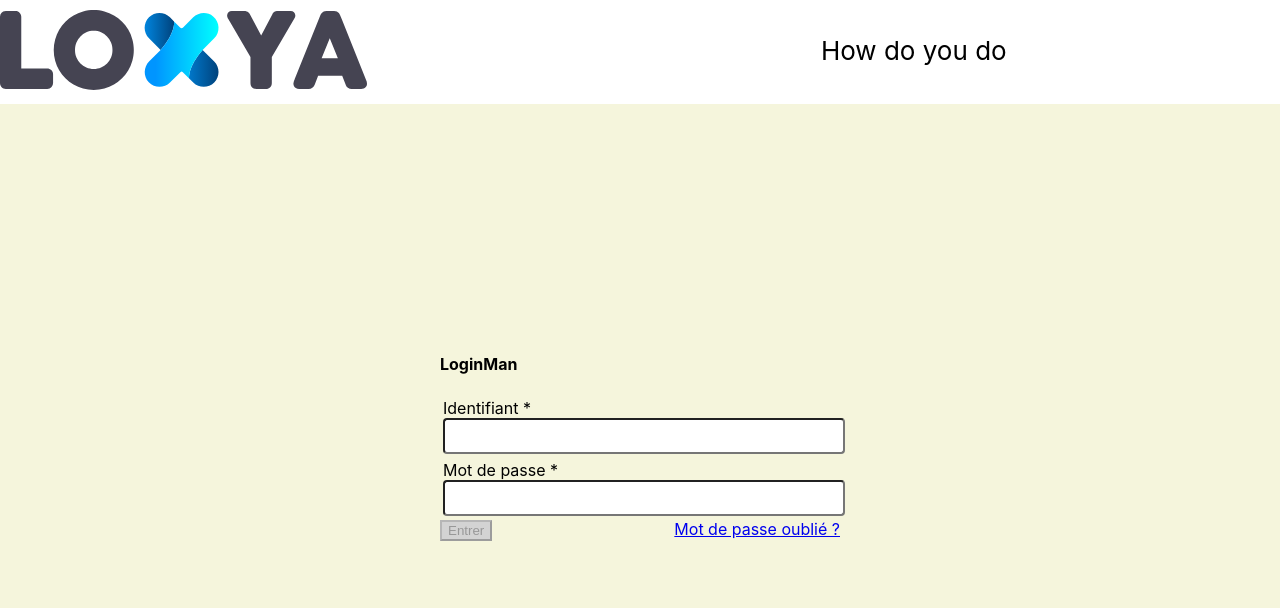
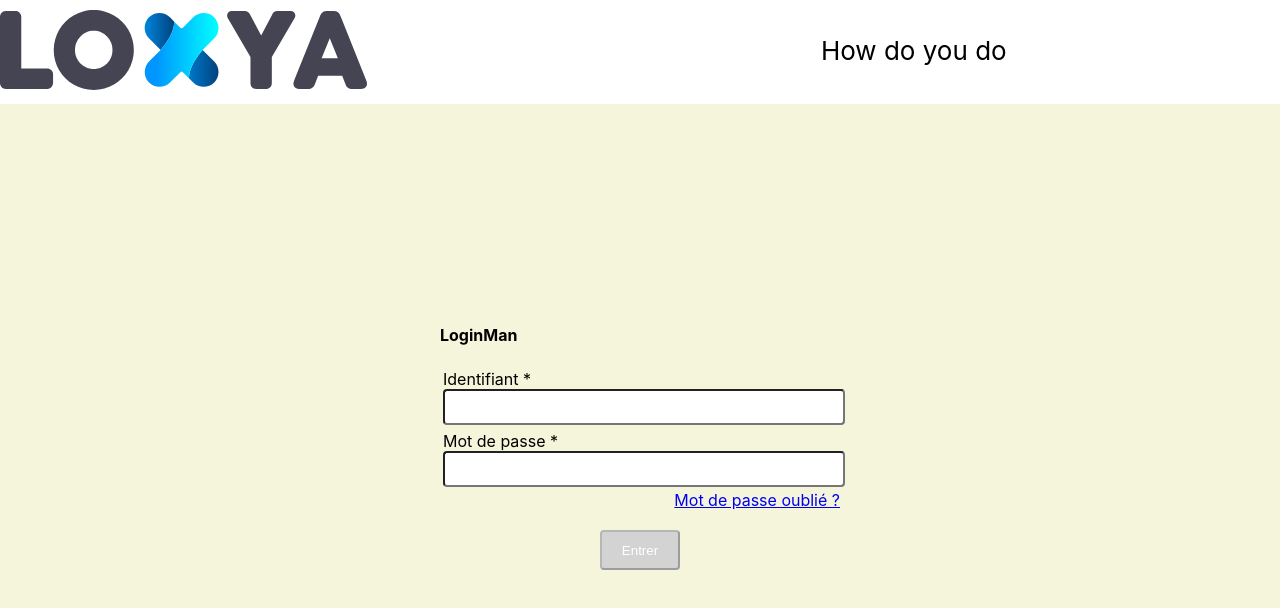
Before and after one commit to moutew/PulStage, a React (Create React App) app: page / in a window 1280 px wide. Shown: the top 608 px of the page. Built offline with nearby package versions, Linux system fonts and the light colour scheme.

Commit message:
injecte le state de lostPassword

```diff
--- a/src/Components/LoginForm/index.tsx
+++ b/src/Components/LoginForm/index.tsx
@@ -8,13 +8,20 @@ interface User {
     loxiaAdmin?: boolean;
 }
 
+interface LoginFormPropsInterface {
+    children?: React.ReactNode;
+    lostPassword: boolean;
+    setLostPassword: React.Dispatch<React.SetStateAction<boolean>>;
+}
+
 const users: User[] = [
     { name: 'Polo', pass: 'poiaze', loxiaAdmin: true },
     { name: 'Donovan', pass: 'poiaze', loxiaAdmin: true },
     { name: 'Moutew', pass: 'poiaze', loxiaAdmin: false },
 ];
 
-const LoginForm: React.FC = (props: { children?: React.ReactNode }) => {
+const LoginForm: React.FC<LoginFormPropsInterface> = (props) => {
+    const { setLostPassword, lostPassword } = props;
     const [submitting, setSubmitting] = useState(false);
     const [submittable, setSubmittable] = useState(false);
     const [identifiant, setIdentifiant] = useState('');
@@ -47,6 +54,8 @@ const LoginForm: React.FC = (props: { children?: React.ReactNode }) => {
 
     const canSubmit = (identifiant: string, password: string): boolean => identifiant.length > 3 && password.length > 3;
 
+    // @ WHY : typescript n'aime pas ça !
+    //
     // if (loggedUser !== null) {
     //     console.log(loggedUser);
     //     return (
@@ -71,6 +80,7 @@ const LoginForm: React.FC = (props: { children?: React.ReactNode }) => {
                         <input
                             type="text"
                             name="username"
+                            required
                             value={identifiant}
                             onChange={
                                 (e: React.ChangeEvent<HTMLInputElement>) => {
@@ -89,6 +99,7 @@ const LoginForm: React.FC = (props: { children?: React.ReactNode }) => {
                         type="password"
                         name="password"
                         value={password}
+                        required
                         onChange={
                             (e: React.ChangeEvent<HTMLInputElement>) => {
                                 setPassword(e.target.value);
@@ -99,15 +110,18 @@ const LoginForm: React.FC = (props: { children?: React.ReactNode }) => {
                     />
                 </div>
 
+                <a className="pull-right" href="#" onClick={() => setLostPassword(! lostPassword)}>Mot de passe oublié ?</a>
+
+                <div className="center">
                     <button
-                    className={`${!submittable || submitting ? 'disabled' : ''} `}
-                    id="submit"
+                        className={`submit ${!submittable || submitting ? 'disabled' : ''}`}
                         type="submit"
                         disabled={!submittable || submitting}
                     >
                         Entrer
                     </button>
-                {props.children}
+                </div>
+
             </form>
 
             <div className="error">
@@ -120,25 +134,10 @@ const LoginForm: React.FC = (props: { children?: React.ReactNode }) => {
 
 const LoginFormWrapper: React.FC = () => {
     const [lostPassword, setLostPassword] = useState(false);
-    if (lostPassword) {
-        return <LoginFormLostPassword />;
-    }
-    return (
-        <LoginForm>
-            <div className="pull-right">
-                <a href="#" onClick={() => setLostPassword(! lostPassword)}>Mot de passe oublié ? {lostPassword}</a>
-            </div>
-        </LoginForm>
-    );
 
-    // return (
-    //     <React.Fragment>
-    //         { lostPassword ? <LoginFormLostPassword /> : <LoginForm >
-    //             <a href="#" onClick={() => setLostPassword(! lostPassword)}>Mot de passe perdu ? {lostPassword}</a>
-    //         </LoginForm> }
-
-    //     </React.Fragment>
-    // );
+    return lostPassword
+        ? <LoginFormLostPassword />
+        : <LoginForm setLostPassword={setLostPassword} lostPassword={lostPassword} />;
 };
 
 export default LoginFormWrapper;
```
Lines whose indentation alone changed are shown as unchanged.
